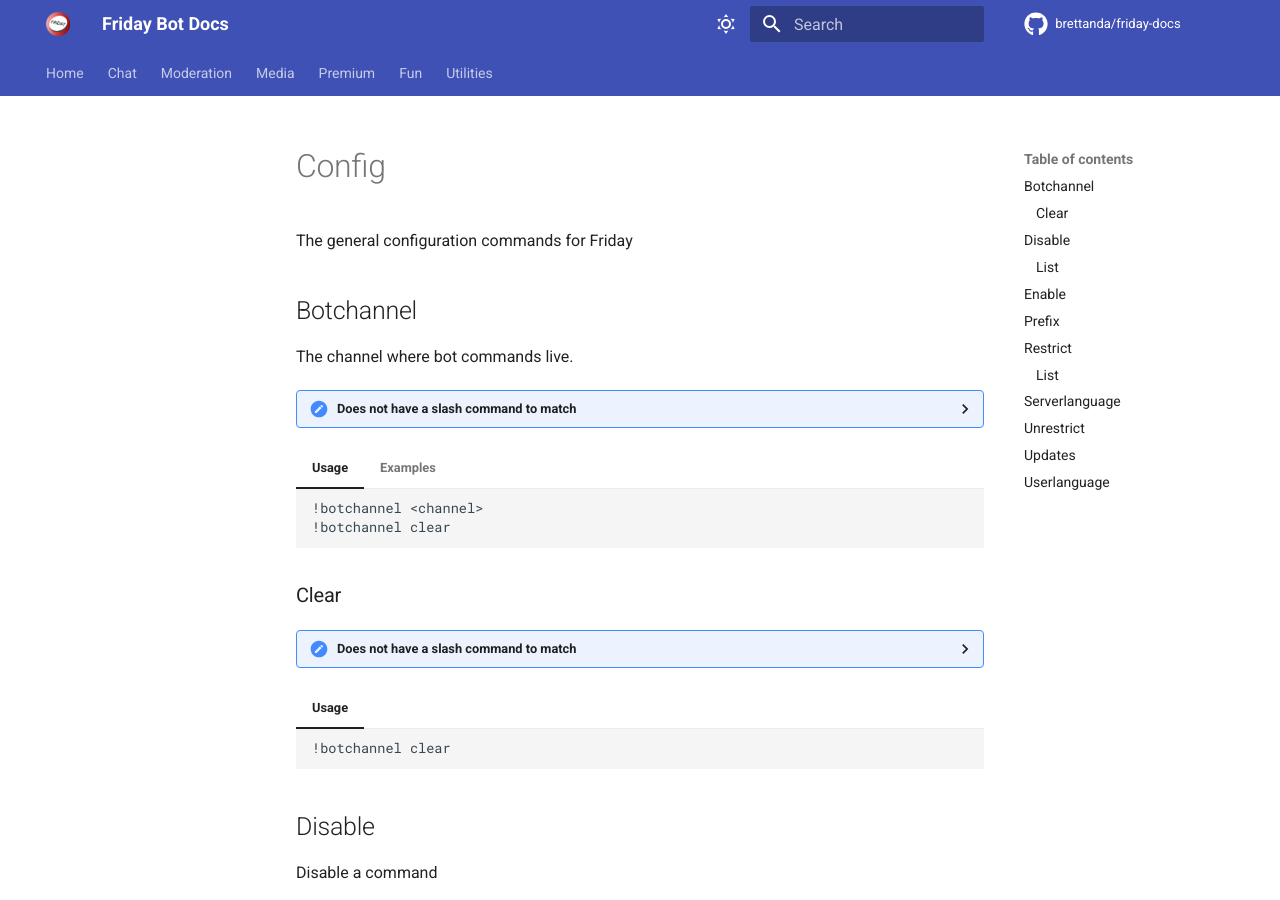
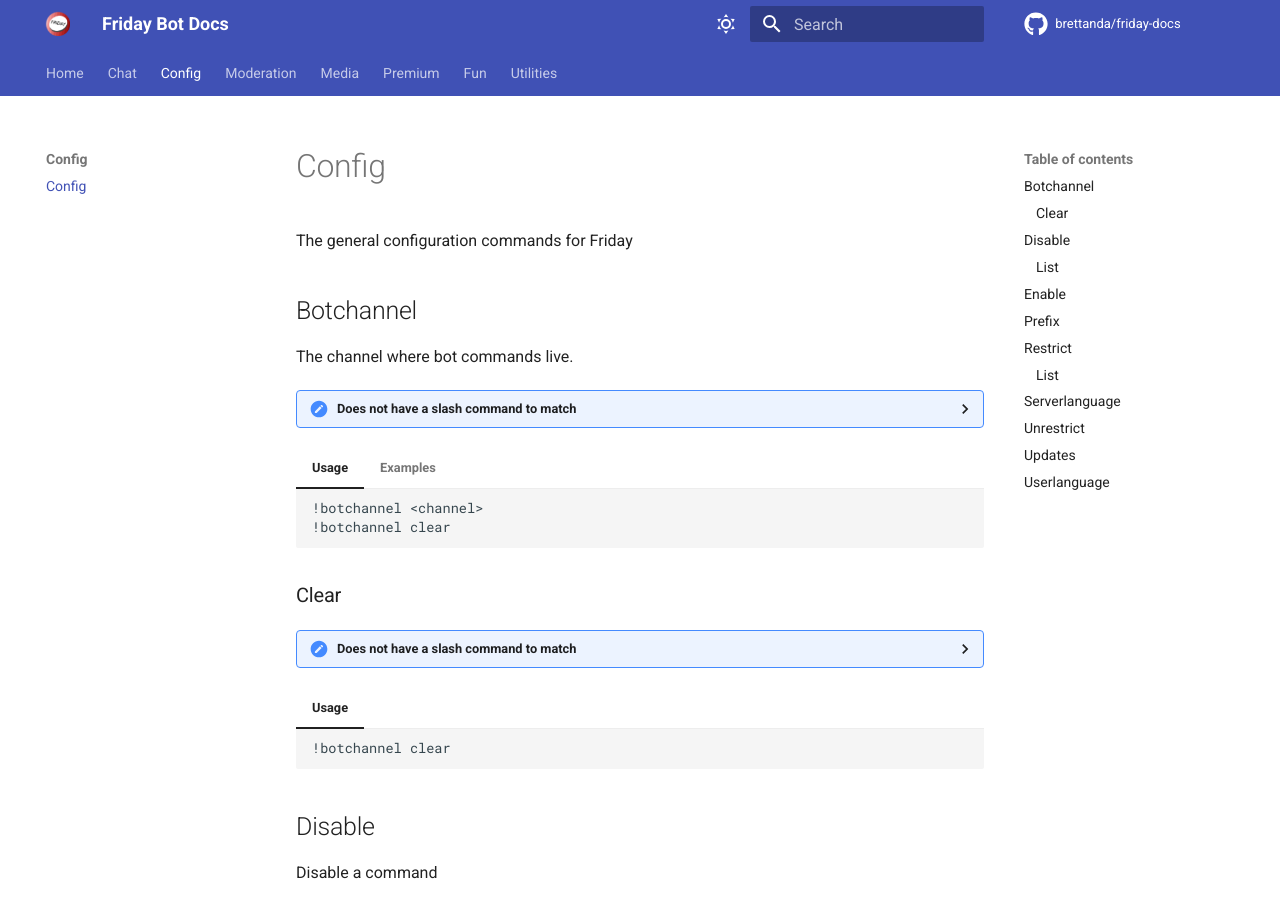
Before and after one commit to Brettanda/friday-docs, an MkDocs documentation site: the page built from docs/commands/config.md, in a window 1280 px wide and 900 px high. Built offline with MkDocs 1.6.1 and Material for MkDocs 9.7.7, drawn with Linux system fonts in a browser that asks for light colours; nearby versions of some CDN libraries; comment, search, counter and statistics services are not loaded; the version menu is left out.

Commit message:
added config to nav

```diff
--- a/mkdocs.yml
+++ b/mkdocs.yml
@@ -96,6 +96,8 @@ nav:
   - Chat:
     - Chat: chat/index.md
     - Commands: commands/chat.md
+  - Config:
+    - Config: commands/config.md
   - Moderation:
     - Moderation: commands/moderation.md
     - Automod: commands/automod.md
```
